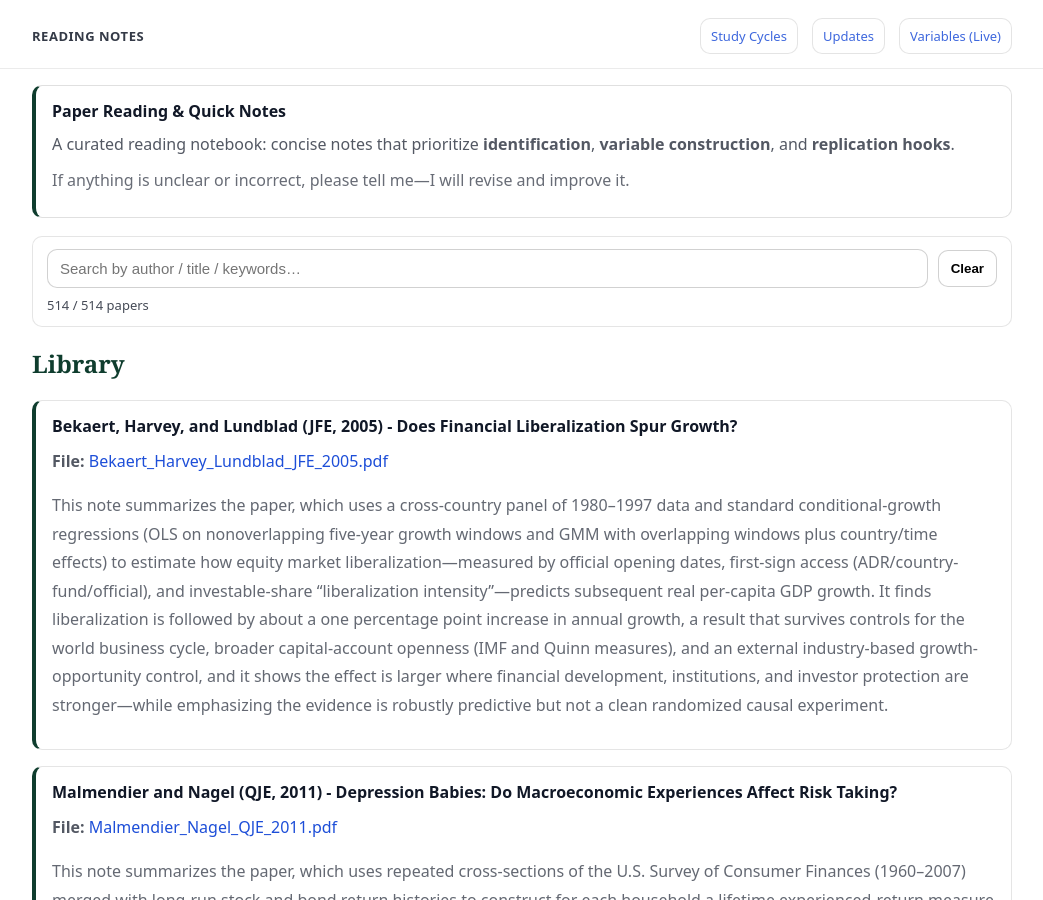
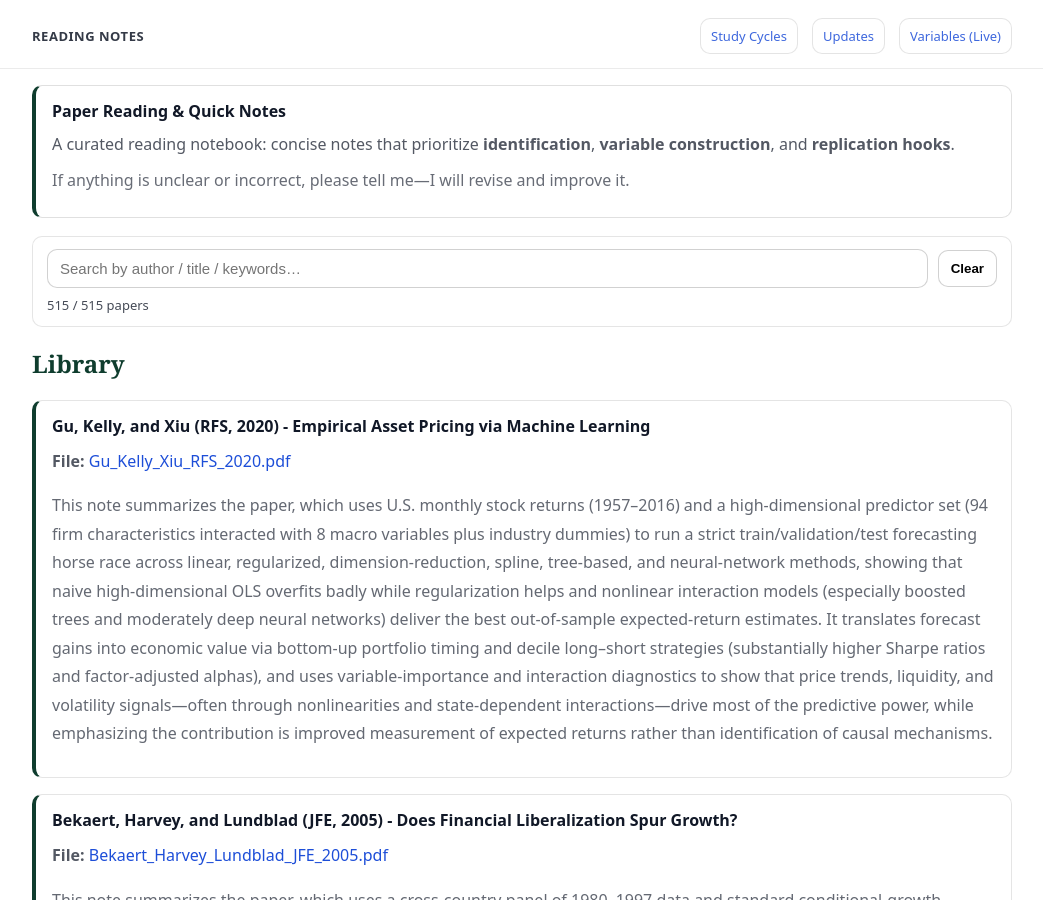
Before and after one commit to yaxinzn/study-archive, a Jekyll site: the page built from reading/index.md, in a window 1280 px wide and 900 px high. Shown: the whole window, without its empty margins (118-1161 px from the left). Built offline with Jekyll 4.4.1, drawn with Linux system fonts in a browser that asks for light colours.

Commit message:
Reading: add/update Gu_Kelly_Xiu_RFS_2020.pdf

```diff
--- a/_data/reading.yml
+++ b/_data/reading.yml
@@ -1,3 +1,7 @@
+- title: "Gu, Kelly, and Xiu (RFS, 2020) - Empirical Asset Pricing via Machine Learning"
+  file: "Gu_Kelly_Xiu_RFS_2020.pdf"
+  desc: "This note summarizes the paper, which uses U.S. monthly stock returns (1957–2016) and a high-dimensional predictor set (94 firm characteristics interacted with 8 macro variables plus industry dummies) to run a strict train/validation/test forecasting horse race across linear, regularized, dimension-reduction, spline, tree-based, and neural-network methods, showing that naive high-dimensional OLS overfits badly while regularization helps and nonlinear interaction models (especially boosted trees and moderately deep neural networks) deliver the best out-of-sample expected-return estimates. It translates forecast gains into economic value via bottom-up portfolio timing and decile long–short strategies (substantially higher Sharpe ratios and factor-adjusted alphas), and uses variable-importance and interaction diagnostics to show that price trends, liquidity, and volatility signals—often through nonlinearities and state-dependent interactions—drive most of the predictive power, while emphasizing the contribution is improved measurement of expected returns rather than identification of causal mechanisms."
+
 - title: "Bekaert, Harvey, and Lundblad (JFE, 2005) - Does Financial Liberalization Spur Growth?"
   file: "Bekaert_Harvey_Lundblad_JFE_2005.pdf"
   desc: "This note summarizes the paper, which uses a cross-country panel of 1980–1997 data and standard conditional-growth regressions (OLS on nonoverlapping five-year growth windows and GMM with overlapping windows plus country/time effects) to estimate how equity market liberalization—measured by official opening dates, first-sign access (ADR/country-fund/official), and investable-share “liberalization intensity”—predicts subsequent real per-capita GDP growth. It finds liberalization is followed by about a one percentage point increase in annual growth, a result that survives controls for the world business cycle, broader capital-account openness (IMF and Quinn measures), and an external industry-based growth-opportunity control, and it shows the effect is larger where financial development, institutions, and investor protection are stronger—while emphasizing the evidence is robustly predictive but not a clean randomized causal experiment."
```
Also changed, not shown: 1 other file.
